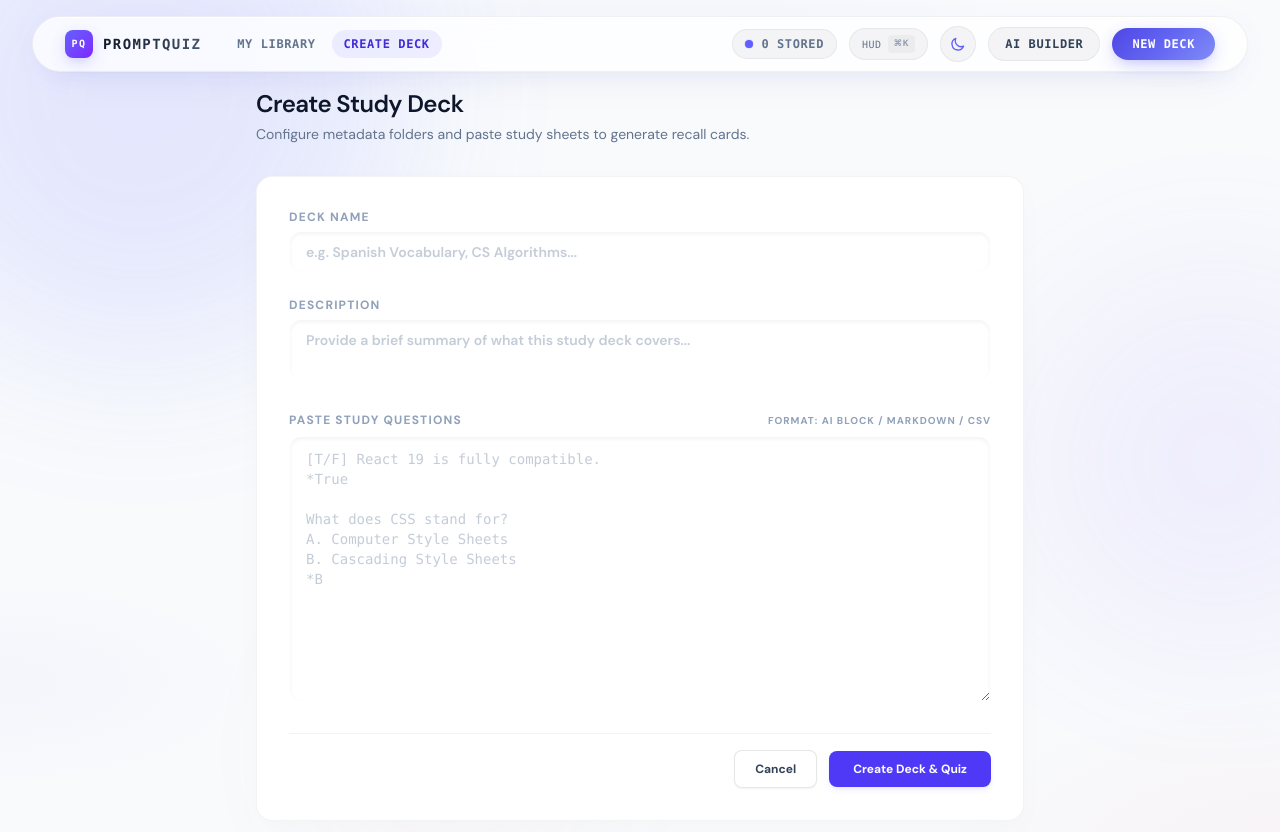
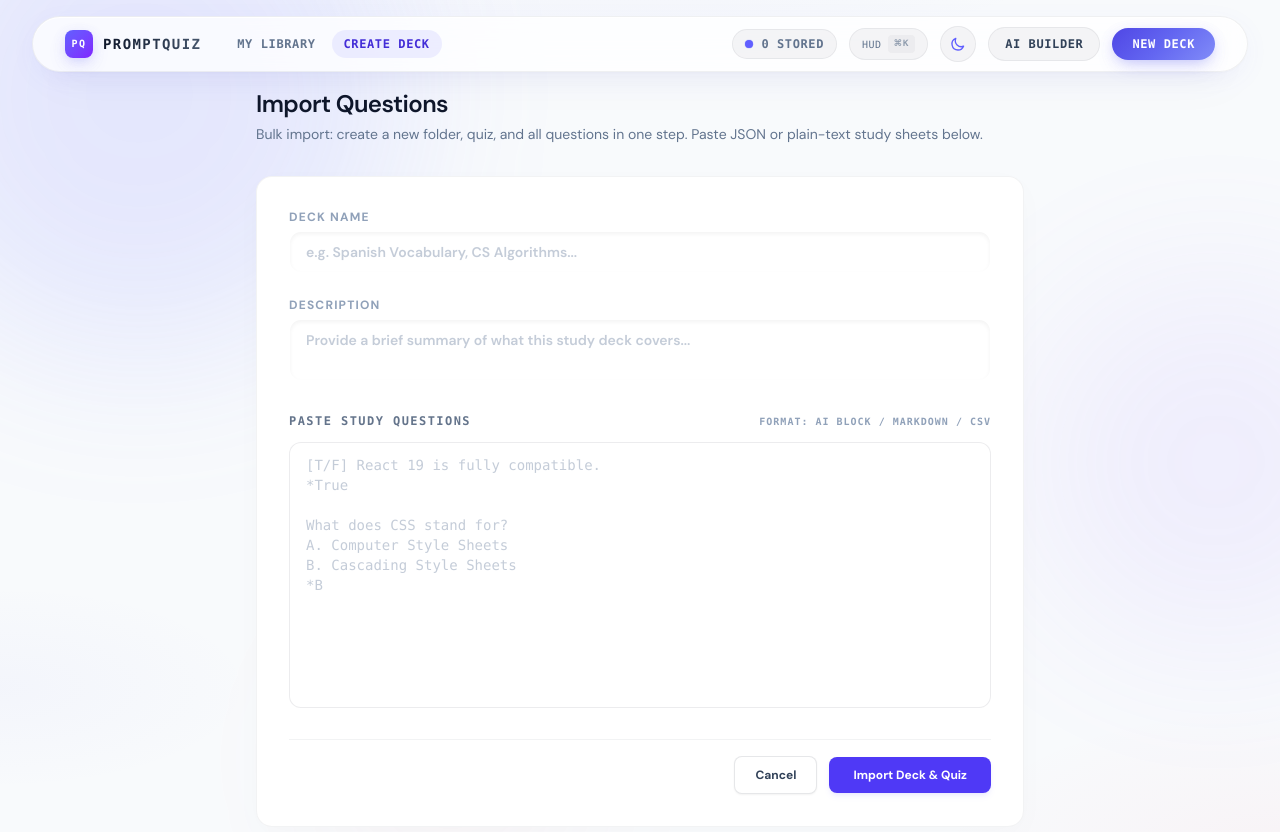
Before and after one commit to IT25100142/promptQuiz, a React (Vite) app: page /create-deck in a window 1280 px wide. Shown: the top 832 px of the page. Built offline with nearby package versions, Linux system fonts and the light colour scheme.

Commit message:
refactor: streamline CreateDeckPage with shared import form

```diff
--- a/src/pages/CreateDeckPage.jsx
+++ b/src/pages/CreateDeckPage.jsx
@@ -1,150 +1,257 @@
 import { useState } from 'react';
+
 import { useNavigate } from 'react-router-dom';
+
 import { useQuizLibrary, useQuizShell } from '../contexts/QuizContext.jsx';
-import { parseRawInput } from '../shared/utils/parsers.js';
-import { validateQuestionStructure } from '../shared/schemas/quizQuestions.js';
+
+import { useQuestionImport } from '../features/quiz/hooks/useQuestionImport.js';
+
+import QuestionImportForm from '../components/QuestionImportForm.jsx';
+
+
 
 export default function CreateDeckPage() {
+
   const navigate = useNavigate();
+
   const library = useQuizLibrary();
+
   const shell = useQuizShell();
 
+
+
   const [deckName, setDeckName] = useState('');
+
   const [deckDescription, setDeckDescription] = useState('');
-  const [rawText, setRawText] = useState('');
+
   const [loading, setLoading] = useState(false);
 
+
+
+  const {
+
+    rawText,
+
+    setRawText,
+
+    validationResult,
+
+    getValidatedQuestions,
+
+  } = useQuestionImport(library);
+
+
+
   const handleSubmit = async (e) => {
+
     e.preventDefault();
 
+
+
     if (!deckName.trim()) {
+
       shell.showToast('Deck name is required.', 'error');
+
       return;
+
     }
 
+
+
     if (!rawText.trim()) {
+
       shell.showToast('Please paste or type study questions to populate the quiz.', 'error');
+
       return;
+
     }
+
+
 
     setLoading(true);
 
+
+
     try {
-      // 1. Ingest raw text and auto-detect format
-      const parsedQuestions = parseRawInput(rawText);
-      if (parsedQuestions.length === 0) {
-        throw new Error('No valid questions found in pasted text format. Please check formatting guidelines.');
-      }
 
-      // 2. Validate questions structure via Zod schema union
-      const validation = validateQuestionStructure(parsedQuestions);
-      if (!validation.ok) {
-        throw new Error(validation.error || 'Question validation failed.');
-      }
+      const questions = getValidatedQuestions();
 
-      // 3. Write deck folder node to IndexedDB
+
+
       const deckId = await library.createNewDeck(deckName.trim(), deckDescription.trim());
 
-      // 4. Create default quiz container inside deck
+
+
       const quizName = `${deckName.trim()} - Quiz 1`;
+
       const quizId = await library.createNewQuiz(deckId, quizName, 'Auto-generated quiz from pasted text.');
 
-      // 5. Batch insert questions under quizId and deckId
-      await library.addQuestionsToQuiz(quizId, deckId, validation.value);
 
-      // 6. Notify success and redirect to dashboard
-      shell.showToast(`Successfully created deck "${deckName}" with ${validation.value.length} questions!`, 'success');
+
+      await library.addQuestionsToQuiz(quizId, deckId, questions);
+
+
+
+      shell.showToast(`Successfully created deck "${deckName}" with ${questions.length} questions!`, 'success');
+
       navigate('/decks');
+
     } catch (err) {
+
       console.error('Submission failed:', err);
+
       shell.showToast(err.message || 'Failed to parse and save deck.', 'error');
+
     } finally {
+
       setLoading(false);
+
     }
+
   };
 
+
+
+  const isBusy = loading;
+
+
+
   return (
+
     <div className="flex-1 max-w-3xl mx-auto w-full">
+
       <div className="mb-8">
-        <h1 className="text-2xl font-semibold tracking-tight text-slate-900 dark:text-white">Create Study Deck</h1>
-        <p className="text-slate-500 dark:text-slate-400 text-sm mt-1">Configure metadata folders and paste study sheets to generate recall cards.</p>
+
+        <h1 className="text-2xl font-semibold tracking-tight text-slate-900 dark:text-white">Import Questions</h1>
+
+        <p className="text-slate-500 dark:text-slate-400 text-sm mt-1">
+
+          Bulk import: create a new folder, quiz, and all questions in one step. Paste JSON or plain-text study sheets below.
+
+        </p>
+
       </div>
 
+
+
       <form onSubmit={handleSubmit} className="space-y-6 bg-white dark:bg-slate-900/70 dark:backdrop-blur-md rounded-2xl border border-slate-900/5 dark:border-white/10 p-6 sm:p-8 shadow-[0_8px_30px_rgba(0,0,0,0.02)] transition-colors">
+
         {/* Deck metadata */}
+
         <div className="grid grid-cols-1 gap-6">
+
           <div>
+
             <label htmlFor="deckName" className="block text-xs font-bold text-slate-400 dark:text-slate-500 uppercase tracking-widest mb-1.5">Deck Name</label>
+
             <input
+
               id="deckName"
+
               type="text"
+
               required
-              disabled={loading}
+
+              disabled={isBusy}
+
               placeholder="e.g. Spanish Vocabulary, CS Algorithms..."
+
               value={deckName}
+
               onChange={(e) => setDeckName(e.target.value)}
+
               className="w-full px-4 py-2.5 rounded-xl border border-transparent bg-slate-105/50 dark:bg-slate-950/60 focus:outline-none focus-visible:ring-1 focus-visible:ring-indigo-500/30 focus-visible:bg-white dark:focus-visible:bg-slate-900 focus-visible:border-transparent text-slate-900 dark:text-slate-100 text-sm font-semibold transition-all shadow-inner"
+
             />
+
           </div>
 
+
+
           <div>
+
             <label htmlFor="deckDescription" className="block text-xs font-bold text-slate-400 dark:text-slate-500 uppercase tracking-widest mb-1.5">Description</label>
+
             <textarea
+
               id="deckDescription"
+
               rows={2}
-              disabled={loading}
+
+              disabled={isBusy}
+
               placeholder="Provide a brief summary of what this study deck covers..."
+
               value={deckDescription}
+
               onChange={(e) => setDeckDescription(e.target.value)}
+
               className="w-full px-4 py-2.5 rounded-xl border border-transparent bg-slate-105/50 dark:bg-slate-955/60 focus:outline-none focus-visible:ring-1 focus-visible:ring-indigo-500/30 focus-visible:bg-white dark:focus-visible:bg-slate-900 focus-visible:border-transparent text-slate-900 dark:text-slate-100 text-sm font-semibold transition-all resize-none shadow-inner"
+
             />
+
           </div>
+
         </div>
 
-        {/* Text area ingestion */}
-        <div>
-          <div className="flex items-center justify-between mb-2">
-            <label htmlFor="rawText" className="block text-xs font-bold text-slate-400 dark:text-slate-500 uppercase tracking-widest">Paste Study Questions</label>
-            <span className="text-[10px] text-slate-400 dark:text-slate-500 font-bold uppercase tracking-widest">Format: AI Block / Markdown / CSV</span>
-          </div>
 
-          <textarea
-            id="rawText"
-            required
-            rows={12}
-            disabled={loading}
-            placeholder={`[T/F] React 19 is fully compatible.
-*True
 
-What does CSS stand for?
-A. Computer Style Sheets
-B. Cascading Style Sheets
-*B`}
-            value={rawText}
-            onChange={(e) => setRawText(e.target.value)}
-            className="w-full font-mono text-sm px-4 py-3 rounded-xl border border-transparent bg-slate-105/50 dark:bg-slate-950/60 focus:outline-none focus-visible:ring-1 focus-visible:ring-indigo-500/30 focus-visible:bg-white dark:focus-visible:bg-slate-900 focus-visible:border-transparent text-slate-900 dark:text-slate-100 transition-all shadow-inner"
-          />
+        <QuestionImportForm
+
+          id="bulkImportRawText"
+
+          rawText={rawText}
+
+          onRawTextChange={setRawText}
+
+          validationResult={validationResult}
+
+          disabled={isBusy}
+
+        />
+
+
+
+        {/* Form actions */}
+
+        <div className="flex items-center justify-end gap-3 pt-4 border-t border-slate-900/5 dark:border-white/5">
+
+          <button
+
+            type="button"
+
+            disabled={isBusy}
+
+            onClick={() => navigate('/decks')}
+
+            className="px-5 py-2.5 rounded-lg border border-slate-900/10 dark:border-white/10 bg-white dark:bg-slate-900 hover:bg-slate-50 dark:hover:bg-slate-850 text-xs font-bold text-slate-700 dark:text-slate-300 shadow-xs transition cursor-pointer"
+
+          >
+
+            Cancel
+
+          </button>
+
+          <button
+
+            type="submit"
+
+            disabled={isBusy || (validationResult && !validationResult.ok)}
+
+            className="px-6 py-2.5 rounded-lg bg-indigo-600 hover:bg-indigo-550 text-white text-xs font-bold shadow-md shadow-indigo-500/10 transition active:scale-[0.98] disabled:opacity-50 cursor-pointer"
+
+          >
+
+            {loading ? 'Processing...' : 'Import Deck & Quiz'}
+
+          </button>
+
         </div>
 
-        {/* Form actions */}
-        <div className="flex items-center justify-end gap-3 pt-4 border-t border-slate-900/5 dark:border-white/5">
-          <button
-            type="button"
-            disabled={loading}
-            onClick={() => navigate('/decks')}
-            className="px-5 py-2.5 rounded-lg border border-slate-900/10 dark:border-white/10 bg-white dark:bg-slate-900 hover:bg-slate-50 dark:hover:bg-slate-850 text-xs font-bold text-slate-700 dark:text-slate-300 shadow-xs transition cursor-pointer"
-          >
-            Cancel
-          </button>
-          <button
-            type="submit"
-            disabled={loading}
-            className="px-6 py-2.5 rounded-lg bg-indigo-600 hover:bg-indigo-550 text-white text-xs font-bold shadow-md shadow-indigo-500/10 transition active:scale-[0.98] disabled:opacity-50 cursor-pointer"
-          >
-            {loading ? 'Processing...' : 'Create Deck & Quiz'}
-          </button>
-        </div>
       </form>
+
     </div>
+
   );
+
 }
```
